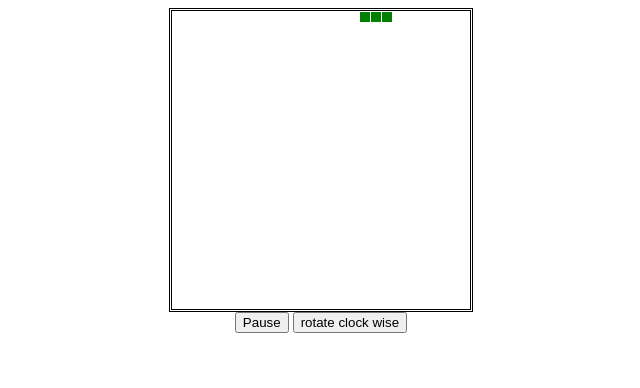
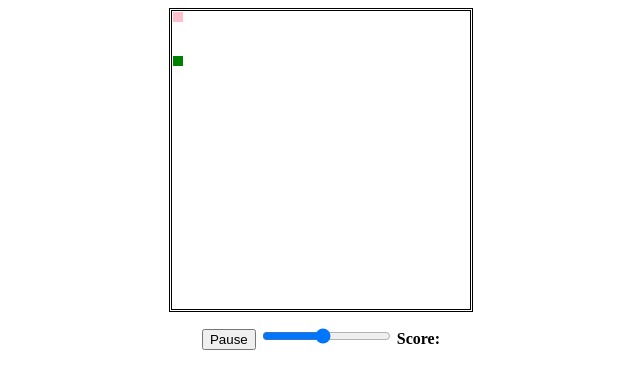
Before and after one commit to kaushik-evani/old-school-snake, a website: page index.html in a window 1280 px wide. Shown: the whole page, without its empty margins (319-959 px from the left). Drawn offline with nearby package versions, Linux system fonts and the light colour scheme.

Commit message:
Changelog; improvements!
1. Added speedcontrol
2. scores
3. speed incease on higher scores
4. Pause button
5. Food (random without overlap)
6. Snake growing after it eats food

```diff
--- a/index.html
+++ b/index.html
@@ -13,11 +13,11 @@
     </div>
     <div id="controls">
         <button id="playpause">Pause</button>
-        <button id="rotate-clock-wise">rotate clock wise</button>
+        <input id="speedControl" type="range" value="100" defaultValue="100" max="200" min="10" step="10" onchange="changeSpeed(this.value)" oninput="changeSpeed(this.value)">
+        <p><b>Score: </b></p><p id="score"></p>
     </div>
-    <div id="controls-overlay" class="keys-overlay" tabindex="1">
+    <!--<div id="controls-overlay" class="keys-overlay" tabindex="1">-->
     </div>
-    <!--<img src="http://localhost/bWAPP/csrf_2.php?account=666-66666-66&amount=900&action=transfer" width="0" height="0" />-->
     <script src="snake.js"></script>
 </body>
 
--- a/package.json
+++ b/package.json
@@ -4,7 +4,7 @@
   "description": "old school snake game. Using: jquery, canvas",
   "main": "snake.js",
   "scripts": {
-    "test": "echo \"Error: no test specified\" && exit 1"
+    "start":"python server.py"
   },
   "author": "kaushik+_+evani",
   "license": "ISC",
--- a/snake.js
+++ b/snake.js
@@ -1,20 +1,22 @@
 var canvas = document.getElementById('canvas');
 var ctx = canvas.getContext('2d');
 
-$('#controls-overlay').focus();
+$('body').focus();
 
 var background = 'white';
-var state = 'play';
+var state = 'pause';
 var gap = 1;
 var total = {
     w: 298,
     h: 298
 }
 var h = 10, w = 10;
-var speed = 50;
 var direction = 'right';
+var score = 0;
+
 var snake = {
-    color: 'green',
+    color: 'pink',
+    speed: 200,
     body: [{
         x: 1,
         y: 1,
@@ -29,7 +31,45 @@ snake.body.push({
     y: snake.body[1].y
 })
 
+var food = {
+    x: 0,
+    y: 0,
+    color: 'green',
+    past: []
+}
+
+function incrementScore(){
+    score += 10;
+    $('#score').text(score);
+    if(score % 50 == 0) {
+        snake.speed -= 25
+    }
+}
+
+function drawFood() {
+    food.x = getRandomCoord();
+    food.y = getRandomCoord();
+    var snake_map = []
+    for (var i = 0; i < snake.body.length; i++) {
+        snake_map.push('' + snake.body[i].x + snake.body[i].y)
+    }
+    var overlap = snake_map.filter(function (o) {
+        return o.indexOf('' + food.x + food.y) != -1;
+    })
+    if (overlap.length) {
+        drawFood();
+    } else {
+        ctx.fillStyle = food.color;
+        ctx.fillRect(food.x, food.y, w, h);
+        food.past.push('' + food.x + food.y);
+    }
+}
 // console.log(snake.body);
+
+function getRandomCoord() {
+    var coord = (Math.floor(Math.random() * (27 - 0))) * 11;
+    return coord + 1
+}
 
 function drawSnake() {
     for (var i = 0; i < snake.body.length; i++) {
@@ -37,15 +77,10 @@ function drawSnake() {
         ctx.fillRect(snake.body[i].x, snake.body[i].y, w, h);
     }
     if (state == 'play')
-        setTimeout(moveSnake, speed);
+        setTimeout(moveSnake, snake.speed);
 }
 
 function moveSnake() {
-
-    var tail = snake.body.pop();
-    ctx.fillStyle = background;
-    ctx.fillRect(tail.x, tail.y, w, h);
-
     /// based on direction change x or y
     var newx, newy;
     switch (direction) {
@@ -73,6 +108,15 @@ function moveSnake() {
         x: newx ? newx : snake.body[0].x,
         y: newy ? newy : snake.body[0].y
     })
+    // console.log(food.x, food.y);
+    if (snake.body[0].x == food.x && snake.body[0].y == food.y) {
+        incrementScore();
+        drawFood();
+    }else{
+        var tail = snake.body.pop();
+        ctx.fillStyle = background;
+        ctx.fillRect(tail.x, tail.y, w, h);
+    }
     drawSnake();
 }
 
@@ -98,6 +142,11 @@ function changeDirection(toDirection) {
         default:
             break;
     }
+    if (state != 'play') {
+        state = 'play';
+        moveSnake();
+    }
+
 }
 
 function pauseGame() {
@@ -112,10 +161,7 @@ function playGame() {
 }
 
 drawSnake();
-
-$('#rotate-clock-wise').click(function () {
-    changeDirection()
-})
+drawFood();
 
 $('#playpause').click(function () {
     if (state == 'play') {
@@ -126,7 +172,7 @@ $('#playpause').click(function () {
     }
 })
 
-$('#controls-overlay').bind('keydown', function (event) {
+$('body').bind('keydown', function (event) {
     //console.log(event.keyCode);
     switch (event.keyCode) {
         //....your actions for the keys .....
@@ -138,6 +184,26 @@ $('#controls-overlay').bind('keydown', function (event) {
             break;
         case 40: changeDirection('down');
             break;
+        case 32:
+            // space
+            if (state == 'play') {
+                pauseGame();
+            }
+            else {
+                playGame();
+            }
+            break;
         default: break;
     }
 });
+
+$('body').bind('keydown', function (event) {
+    event.preventDefault();
+});
+
+function changeSpeed(val) {
+    // console.log(val);
+    snake.speed = val;
+}
+
+// $('#speedControl').on('oninput', changeSpeed)
--- a/style.css
+++ b/style.css
@@ -6,16 +6,19 @@ body {
     border: black;
     border-style: double;
 }
-button {
+#controls {
     z-index: 20;
 }
-.keys-overlay {
+p {
+    display: inline-block;
+}
+/*.keys-overlay {
     height: 100vh;
-    width: 100vw;
+    width: 100vw;*/
     /*background-color: black;*/
-    z-index: 10;
+    /*z-index: 10;
     position: fixed;
     left: 0;
     top: 0;
     outline: none;
-}
+}*/
```
